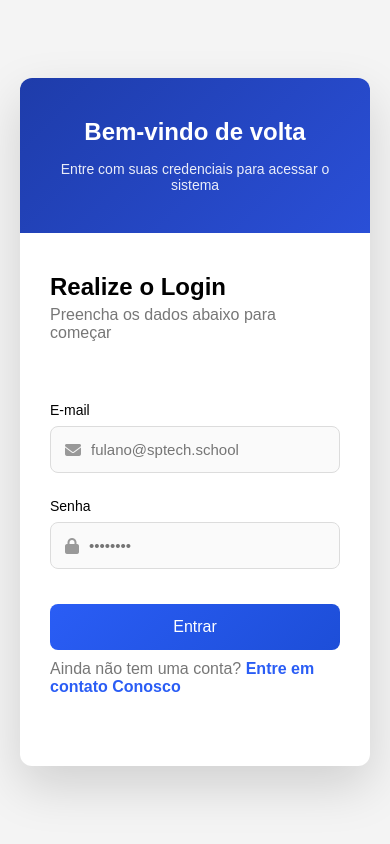
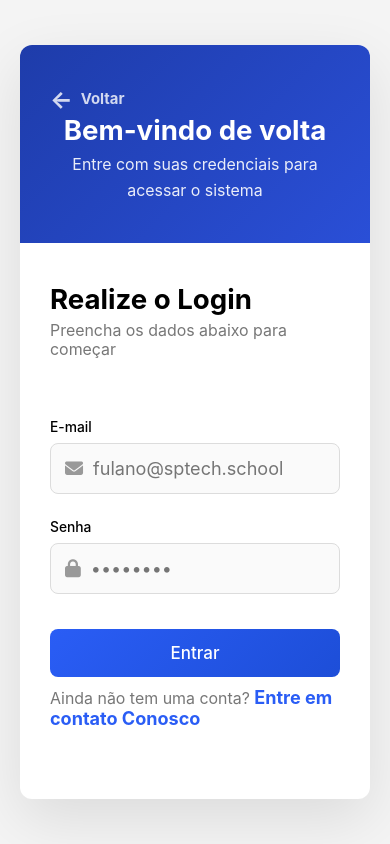
Before and after one commit to NewRoadBR/New-Road, a website: page web-data-viz-main/public/login.html in a window 390 px wide. Drawn offline with Linux system fonts and the light colour scheme.

Commit message:
Inclusao do log, ajustes de rotas e padronizacoes de fontes

```diff
--- a/web-data-viz-main/app.js
+++ b/web-data-viz-main/app.js
@@ -26,6 +26,7 @@ app.use(express.json());
 app.use(express.urlencoded({ extended: false }));
 app.use(express.static(path.join(__dirname, "public")));
 
+
 app.use(cors());
 
 app.use("/", indexRouter);
--- a/web-data-viz-main/public/css/cadastro.css
+++ b/web-data-viz-main/public/css/cadastro.css
@@ -1,13 +1,27 @@
+
+
 * {
   margin: 0;
   padding: 0;
   box-sizing: border-box;
   font-family: "Poppins", sans-serif;
+  font-size: 1.0625rem;
+}
+
+body {
+  min-height: 100vh;
+  display: flex;
+  justify-content: center;
+  align-items: center;
+  background: #f4f4f4;
+  padding: 30px;
 }
 
 #container {
-  width: 1300px;
-  height: 820px;
+  width: 100%;
+  max-width: 1100px;
+  height: auto;
+  min-height: 680px;
   display: flex;
   background: white;
   border-radius: 12px;
@@ -15,13 +29,6 @@
   box-shadow: 0 20px 50px rgba(0, 0, 0, 0.15);
 }
 
-body {
-  height: 100vh;
-  display: flex;
-  justify-content: center;
-  align-items: center;
-  background: #f4f4f4;
-}
 
 #container-left {
   width: 50%;
@@ -30,42 +37,54 @@ body {
   display: flex;
   flex-direction: column;
   justify-content: center;
-  padding: 80px;
+  padding: 55px 60px;
 }
 
 #container-left h1 {
-  font-size: 32px;
-  margin-bottom: 15px;
+  font-size: 2.75rem;
+  margin-bottom: 12px;
+  line-height: 1.2;
 }
 
 #container-left p {
-  font-size: 16px;
+  font-size: 1.25rem;
   opacity: 0.9;
+  line-height: 1.6;
 }
+
 
 #container-right {
   width: 50%;
-  padding: 80px;
+  padding: 55px 60px;
   display: flex;
   flex-direction: column;
   justify-content: center;
 }
 
 #container-right p {
+  font-size: 1.0625rem;
   color: #777;
-  margin-bottom: 30px;
+  margin-bottom: 20px;
 }
 
 #titulo {
-  margin-bottom: 30px;
+  margin-bottom: 20px;
 }
 
+#titulo h1,
+#container-right h1 {
+  font-size: 2.75rem;
+  line-height: 1.2;
+  margin-bottom: 8px;
+}
+
+
 .inputs {
-  margin-bottom: 25px;
+  margin-bottom: 18px;
 }
 
 .inputs label {
-  font-size: 14px;
+  font-size: 0.875rem;
   display: block;
   margin-bottom: 8px;
   font-weight: 500;
@@ -76,7 +95,7 @@ body {
   align-items: center;
   border: 1px solid #dcdcdc;
   border-radius: 8px;
-  padding: 16px;
+  padding: 12px 16px;
   transition: 0.3s;
   background: #fafafa;
 }
@@ -84,14 +103,14 @@ body {
 .icone-input i {
   margin-right: 10px;
   color: #999;
-  font-size: 16px;
+  font-size: 1.0625rem;
 }
 
 .icone-input input {
   border: none;
   outline: none;
   width: 100%;
-  font-size: 15px;
+  font-size: 1.0625rem;
   background: transparent;
 }
 
@@ -101,19 +120,20 @@ body {
   background: white;
 }
 
+
 button {
   width: 100%;
-  padding: 16px;
+  padding: 13px;
   border: none;
   border-radius: 8px;
   background: linear-gradient(135deg, #2a5df5, #1d4ed8);
   color: white;
-  font-size: 16px;
+  font-size: 1rem;
   font-weight: 500;
   cursor: pointer;
   transition: 0.3s;
-  margin-top: 10px;
-  margin-bottom: 10px;
+  margin-top: 6px;
+  margin-bottom: 6px;
 }
 
 button:hover {
@@ -121,15 +141,18 @@ button:hover {
   box-shadow: 0 8px 20px rgba(42, 93, 245, 0.35);
 }
 
+
 a {
   color: #2a5df5;
   text-decoration: none;
   font-weight: bold;
+  font-size: 1.0625rem;
 }
 
-#ja-tem-uma-conta{
-    text-align: center;
+#ja-tem-uma-conta {
+  text-align: center;
 }
+
 
 @media (max-width: 768px) {
 
@@ -145,18 +168,28 @@ a {
 
   #container-left {
     width: 100%;
-    padding: 40px 30px;
+    padding: 35px 25px;
     text-align: center;
   }
 
   #container-right {
     width: 100%;
-    padding: 40px 30px;
+    padding: 35px 25px;
   }
 
-  #container-right h1 {
-    font-size: 24px;
+  #container-left h1,
+  #container-right h1,
+  #titulo h1 {
+    font-size: 2rem;
     margin-bottom: 5px;
+  }
+
+  #container-left p {
+    font-size: 1rem;
+  }
+
+  #container-right p {
+    font-size: 1rem;
   }
 
   #titulo {
@@ -165,19 +198,29 @@ a {
   }
 
   .icone-input {
-    padding: 14px;
+    padding: 11px 14px;
   }
 
   button {
-    padding: 14px;
+    padding: 12px;
+    font-size: 1rem;
+  }
+}
+
+@media (max-width: 480px) {
+
+  #container-left h1,
+  #container-right h1,
+  #titulo h1 {
+    font-size: 1.625rem;
   }
 
-  #container-left h1 {
-    font-size: 24px;
+  #container-left p,
+  #container-right p {
+    font-size: 0.9375rem;
   }
 
-  #container-left p {
-    font-size: 14px;
+  .inputs label {
+    font-size: 0.8125rem;
   }
-
 }
--- a/web-data-viz-main/public/css/home.css
+++ b/web-data-viz-main/public/css/home.css
@@ -1,3 +1,4 @@
+
 * {
     margin: 0;
     padding: 0;
@@ -5,7 +6,8 @@
 }
 
 body {
-    font-family: 'DM Sans', sans-serif;
+    font-family: 'Inter', sans-serif;
+    font-size: 1.0625rem;
     background: #0A111A;
     color: #CFD8E3;
     line-height: 1.6;
@@ -51,12 +53,9 @@ body {
 }
 
 .logo-box {
-    background: #3B82F6;
-    color: #fff;
-    padding: 6px 12px;
-    border-radius: 4px;
-    font-weight: 800;
-    font-size: 1.1rem;
+  height: 40px;
+  width: auto;
+  display: block;
 }
 
 .logo-text-group {
@@ -67,13 +66,13 @@ body {
 .logo-main {
     color: #fff;
     font-weight: 700;
-    font-size: 1rem;
+    font-size: 1.0625rem;
     letter-spacing: 1px;
 }
 
 .logo-sub {
     color: #64748B;
-    font-size: 0.6rem;
+    font-size: 0.8125rem;
     font-weight: 700;
     text-transform: uppercase;
 }
@@ -87,7 +86,7 @@ body {
 .nav-links a {
     color: #94A3B8;
     text-decoration: none;
-    font-size: 0.85rem;
+    font-size: 1rem;
     font-weight: 500;
     transition: 0.3s;
 }
@@ -105,7 +104,7 @@ body {
 .btn-login {
     color: #fff;
     text-decoration: none;
-    font-size: 0.85rem;
+    font-size: 1rem;
     border: 1px solid rgba(255,255,255,0.1);
     padding: 8px 16px;
     border-radius: 6px;
@@ -118,7 +117,7 @@ body {
     border-radius: 6px;
     text-decoration: none;
     font-weight: 700;
-    font-size: 0.85rem;
+    font-size: 1rem;
     transition: 0.3s;
 }
 
@@ -147,14 +146,14 @@ body {
 .badge {
     color: #3B82F6;
     font-weight: 800;
-    font-size: 0.75rem;
+    font-size: 0.875rem;
     letter-spacing: 2px;
     margin-bottom: 20px;
 }
 
 h1 {
     font-family: 'DM Serif Display', serif;
-    font-size: 3.8rem;
+    font-size: 3.875rem;
     color: #fff;
     line-height: 1.1;
     margin-bottom: 25px;
@@ -166,7 +165,7 @@ h1 em {
 }
 
 .hero-desc {
-    font-size: 1.1rem;
+    font-size: 1.125rem;
     color: #94A3B8;
     margin-bottom: 35px;
     max-width: 550px;
@@ -180,7 +179,7 @@ h1 em {
     text-decoration: none;
     font-weight: 700;
     margin-left: 10px;
-    font-size: 0.85rem;
+    font-size: 1rem;
 }
 
 .hero-stats-row {
@@ -193,32 +192,43 @@ h1 em {
 
 .mini-stat strong {
     display: block;
-    font-size: 1.5rem;
+    font-size: 1.625rem;
     color: #fff;
     font-family: 'DM Serif Display', serif;
 }
 
 .mini-stat span {
-    font-size: 0.75rem;
+    font-size: 0.875rem;
     color: #64748B;
     text-transform: uppercase;
 }
 
 
+
 .section-label {
     color: #3B82F6;
     font-weight: 800;
-    font-size: 0.75rem;
+    font-size: 0.875rem;
     letter-spacing: 3px;
     margin-bottom: 15px;
     display: block;
+    text-transform: uppercase;
 }
 
 h2 {
     font-family: 'DM Serif Display', serif;
-    font-size: 2.8rem;
+    font-size: 2.5rem;
     color: #fff;
     margin-bottom: 40px;
+    line-height: 1.2;
+}
+
+h3 {
+    font-family: 'DM Serif Display', serif;
+    font-size: 1.625rem;
+    color: #fff;
+    margin-bottom: 12px;
+    line-height: 1.3;
 }
 
 .grid-2 {
@@ -240,9 +250,10 @@ h2 {
 }
 
 .lead {
-    font-size: 1.2rem;
+    font-size: 1.125rem;
     margin-bottom: 25px;
     color: #fff;
+    line-height: 1.5;
 }
 
 
@@ -258,7 +269,7 @@ h2 {
     border: 1px solid rgba(239, 68, 68, 0.1);
     padding: 15px;
     border-radius: 8px;
-    font-size: 0.9rem;
+    font-size: 1.0625rem;
 }
 
 .problem-item span {
@@ -269,7 +280,7 @@ h2 {
 
 
 .impact-card {
-    padding: 30px;
+    padding: 32px;
     border-radius: 12px;
     border: 1px solid rgba(255,255,255,0.05);
     background: #151F2C;
@@ -332,12 +343,12 @@ h2 {
 
 .res-item strong {
     display: block;
-    font-size: 2.2rem;
+    font-size: 2.5rem;
     font-family: 'DM Serif Display', serif;
 }
 
 .res-item span {
-    font-size: 0.8rem;
+    font-size: 0.875rem;
     text-transform: uppercase;
     font-weight: 700;
     opacity: 0.9;
@@ -351,6 +362,7 @@ h2 {
     margin-bottom: 15px;
     border-left: 4px solid #3B82F6;
 }
+
 
 
 .footer {
@@ -369,10 +381,11 @@ h2 {
 .footer-copyright {
     text-align: center;
     color: #475569;
-    font-size: 0.75rem;
+    font-size: 0.875rem;
     border-top: 1px solid rgba(255,255,255,0.05);
     padding-top: 20px;
 }
+
 
 
 .floating-data-card {
@@ -391,100 +404,111 @@ h2 {
 }
 
 .fdc-label {
-    font-size: 0.65rem;
+    font-size: 0.875rem;
     font-weight: 800;
     color: #64748B;
 }
 
 .fdc-value {
     display: block;
-    font-size: 3rem;
+    font-size: 2.5rem;
     font-family: 'DM Serif Display', serif;
     color: #3B82F6;
 }
 
 
 
+@media (max-width: 768px) {
 
-@media (max-width:768px){
-
-.section{
-padding:70px 0;
+    .section {
+        padding: 70px 0;
     }
 
-.container{
-padding:0 20px;
+    .container {
+        padding: 0 20px;
     }
 
-.nav-links{
-display:none;
+    .nav-links {
+        display: none;
     }
 
-.hero-grid{
-grid-template-columns:1fr;
-gap:40px;
-text-align:center;
+    .hero-grid {
+        grid-template-columns: 1fr;
+        gap: 40px;
+        text-align: center;
     }
 
-h1{
-font-size:2.3rem;
+    h1 {
+        font-size: 2.5rem;
     }
 
-.hero-desc{
-font-size:1rem;
+    h2 {
+        font-size: 2.25rem;
     }
 
-.hero-stats-row{
-flex-direction:column;
-align-items:center;
-gap:20px;
+    h3 {
+        font-size: 1.375rem;
+    }
+
+    .hero-desc,
+    .lead {
+        font-size: 1.125rem;
+    }
+
+    .hero-stats-row {
+        flex-direction: column;
+        align-items: center;
+        gap: 20px;
     }
 
     .grid-2,
     .grid-3,
-.grid-4{
-grid-template-columns:1fr;
+    .grid-4 {
+        grid-template-columns: 1fr;
     }
 
-.results-strip{
-flex-direction:column;
-gap:25px;
-padding:30px;
+    .results-strip {
+        flex-direction: column;
+        gap: 25px;
+        padding: 30px;
     }
 
-.footer-grid{
-flex-direction:column;
-gap:20px;
-text-align:center;
+    .footer-grid {
+        flex-direction: column;
+        gap: 20px;
+        text-align: center;
     }
-
 }
 
 
-@media (max-width:480px){
+@media (max-width: 480px) {
 
-h1{
-font-size:1.9rem;
+    h1 {
+        font-size: 2.25rem;
     }
 
-h2{
-font-size:1.6rem;
+    h2 {
+        font-size: 2rem;
     }
 
-.hero-desc{
-font-size:0.95rem;
+    h3 {
+        font-size: 1.125rem;
+    }
+
+    .hero-desc,
+    .lead {
+        font-size: 1.0625rem;
     }
 
     .btn-primary,
-.btn-outline{
-display:block;
-width:100%;
-text-align:center;
-margin:10px 0;
+    .btn-outline {
+        display: block;
+        width: 100%;
+        text-align: center;
+        margin: 10px 0;
     }
 
-.hero-stats-row{
-margin-top:30px;
+    .hero-stats-row {
+        margin-top: 30px;
     }
-
 }
--- a/web-data-viz-main/public/css/login.css
+++ b/web-data-viz-main/public/css/login.css
@@ -1,18 +1,10 @@
+
 * {
   margin: 0;
   padding: 0;
   box-sizing: border-box;
-  font-family: "Poppins", sans-serif;
-}
-
-#container {
-  width: 1300px;
-  height: 820px;
-  display: flex;
-  background: white;
-  border-radius: 12px;
-  overflow: hidden;
-  box-shadow: 0 20px 50px rgba(0, 0, 0, 0.15);
+  font-family: "Inter", sans-serif;
+  font-size: 1.0625rem;
 }
 
 body {
@@ -23,24 +15,62 @@ body {
   background: #f4f4f4;
 }
 
+#container {
+  width: 1300px;
+  height: 820px;
+  display: flex;
+  background: white;
+  border-radius: 12px;
+  overflow: hidden;
+  box-shadow: 0 20px 60px rgba(0, 0, 0, 0.1);
+}
+
+
 #container-left {
   width: 50%;
   background: linear-gradient(135deg, #1e3caa, #2a4fd7);
   color: white;
   display: flex;
   flex-direction: column;
-  justify-content: center;
+  align-items: flex-start;
   padding: 80px;
 }
 
+.left-content {
+  flex: 1;
+  display: flex;
+  flex-direction: column;
+  justify-content: center;
+  width: 100%;
+}
+
 #container-left h1 {
-  font-size: 32px;
+  font-size: 2.75rem;
   margin-bottom: 15px;
+  line-height: 1.2;
 }
 
 #container-left p {
-  font-size: 16px;
+  font-size: 1.25rem;
   opacity: 0.9;
+  line-height: 1.6;
+}
+
+.btn-voltar {
+  color: #ffffff;
+  font-size: 0.875rem;
+  text-decoration: none;
+  display: flex;
+  align-items: center;
+  gap: 8px;
+  opacity: 0.8;
+  transition: 0.3s;
+  margin-bottom: 0;
+}
+
+.btn-voltar::before {
+  content: "←";
+  font-size: 1.4rem;
 }
 
 #container-right {
@@ -52,6 +82,7 @@ body {
 }
 
 #container-right p {
+  font-size: 1.0625rem;
   color: #777;
   margin-bottom: 30px;
 }
@@ -60,12 +91,20 @@ body {
   margin-bottom: 30px;
 }
 
+#titulo h1,
+#container-right h1 {
+  font-size: 2.75rem;
+  line-height: 1.2;
+  margin-bottom: 8px;
+}
+
+
 .inputs {
   margin-bottom: 25px;
 }
 
 .inputs label {
-  font-size: 14px;
+  font-size: 0.875rem;
   display: block;
   margin-bottom: 8px;
   font-weight: 500;
@@ -84,14 +123,14 @@ body {
 .icone-input i {
   margin-right: 10px;
   color: #999;
-  font-size: 16px;
+  font-size: 1.0625rem;
 }
 
 .icone-input input {
   border: none;
   outline: none;
   width: 100%;
-  font-size: 15px;
+  font-size: 1.0625rem;
   background: transparent;
 }
 
@@ -101,6 +140,8 @@ body {
   background: white;
 }
 
+
+
 button {
   width: 100%;
   padding: 16px;
@@ -108,7 +149,7 @@ button {
   border-radius: 8px;
   background: linear-gradient(135deg, #2a5df5, #1d4ed8);
   color: white;
-  font-size: 16px;
+  font-size: 1rem;
   font-weight: 500;
   cursor: pointer;
   transition: 0.3s;
@@ -121,11 +162,14 @@ button:hover {
   box-shadow: 0 8px 20px rgba(42, 93, 245, 0.35);
 }
 
+
 a {
   color: #2a5df5;
   text-decoration: none;
   font-weight: bold;
+  font-size: 1.0625rem;
 }
+
 
 @media (max-width: 768px) {
 
@@ -150,9 +194,19 @@ a {
     padding: 40px 30px;
   }
 
-  #container-right h1 {
-    font-size: 24px;
+  #container-left h1,
+  #container-right h1,
+  #titulo h1 {
+    font-size: 2rem;
     margin-bottom: 5px;
+  }
+
+  #container-left p {
+    font-size: 1rem;
+  }
+
+  #container-right p {
+    font-size: 1rem;
   }
 
   #titulo {
@@ -166,14 +220,24 @@ a {
 
   button {
     padding: 14px;
+    font-size: 1rem;
+  }
+}
+
+@media (max-width: 480px) {
+
+  #container-left h1,
+  #container-right h1,
+  #titulo h1 {
+    font-size: 1.625rem;
   }
 
-  #container-left h1 {
-    font-size: 24px;
+  #container-left p,
+  #container-right p {
+    font-size: 0.9375rem;
   }
 
-  #container-left p {
-    font-size: 14px;
+  .inputs label {
+    font-size: 0.8125rem;
   }
-
 }
--- a/web-data-viz-main/public/login.html
+++ b/web-data-viz-main/public/login.html
@@ -4,7 +4,7 @@
 <head>
     <meta charset="UTF-8">
     <meta name="viewport" content="width=device-width, initial-scale=1.0">
-    <title>Document</title>
+    <title>New Road | Login</title>
     <link rel="stylesheet" href="css/login.css">
     <link rel="stylesheet" href="https://cdnjs.cloudflare.com/ajax/libs/font-awesome/6.5.0/css/all.min.css">
 </head>
@@ -13,11 +13,13 @@
 
     <div class="container" id="container">
 
-        <div class="container-left" id="container-left">
+        <div id="container-left">
+            <a href="../index.html" class="btn-voltar">Voltar</a>
 
-            <h1>Bem-vindo de volta</h1>
-            <p>Entre com suas credenciais para acessar o sistema</p>
-
+            <div class="left-content">
+                <h1>Bem-vindo de volta</h1>
+                <p>Entre com suas credenciais para acessar o sistema</p>
+            </div>
         </div>
 
         <div class="container-right" id="container-right">
```
Also changed, not shown: log-projeto/pom.xml (added, +17 -0 lines), web-data-viz-main/public/index.html (renamed from web-data-viz-main/public/home.html, +2 -7 lines), web-data-viz-main/public/assets/imgs/Logov2.png (added), 3 other files. Lines whose indentation alone changed are shown as unchanged.
